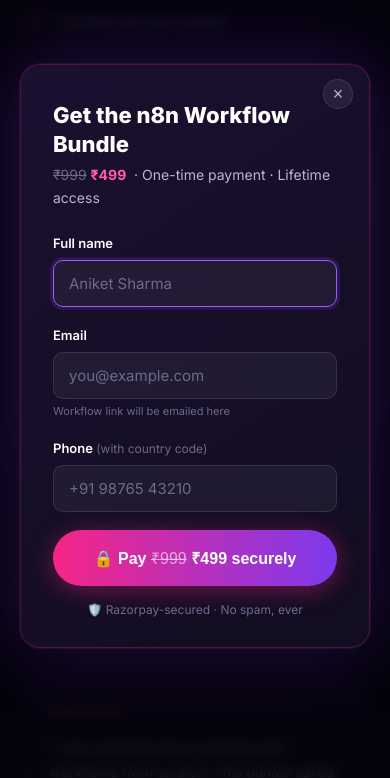
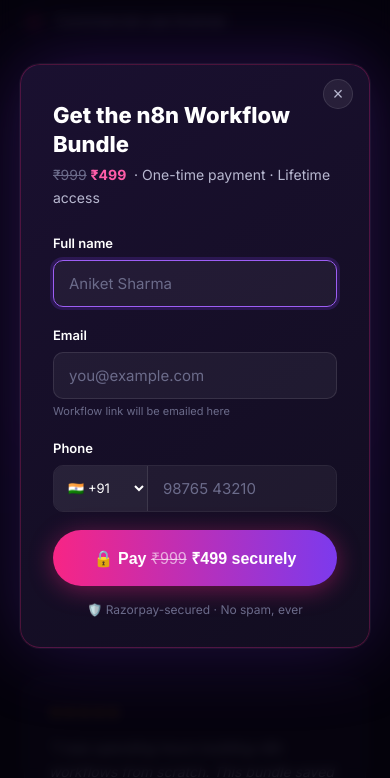
Before and after one commit to aimdonda93-creator/n8n-vault, a website: page index.html in a window 390 px wide. Both pictures are taken after a click on the button "Unlock the Bundle →". Shown: the part 5362-6140 px from the top of the page. Drawn offline with Linux system fonts and the light colour scheme.

Commit message:
Add country code dropdown to phone field, default +91

```diff
--- a/assets/css/style.css
+++ b/assets/css/style.css
@@ -1001,6 +1001,49 @@ ul { list-style: none; }
   margin-top: -2px;
 }
 
+/* Phone input with country code dropdown */
+.phone-input-wrap {
+  display: flex;
+  gap: 0;
+  border: 1px solid rgba(255,255,255,0.1);
+  border-radius: 10px;
+  overflow: hidden;
+  transition: border-color 0.2s, box-shadow 0.2s;
+}
+.phone-input-wrap:focus-within {
+  border-color: var(--purple-light);
+  box-shadow: 0 0 0 3px rgba(124, 58, 237, 0.2);
+}
+.phone-code-select {
+  background: rgba(255,255,255,0.08);
+  border: none;
+  border-right: 1px solid rgba(255,255,255,0.1);
+  color: var(--text);
+  font-size: 13px;
+  font-family: var(--font-body);
+  padding: 0 10px;
+  cursor: pointer;
+  outline: none;
+  flex-shrink: 0;
+  min-width: 90px;
+  appearance: auto;
+}
+.phone-code-select option {
+  background: #1a1030;
+  color: #fff;
+}
+.phone-input-wrap input[type="tel"] {
+  background: rgba(255,255,255,0.05);
+  border: none;
+  border-radius: 0;
+  box-shadow: none;
+  flex: 1;
+}
+.phone-input-wrap input[type="tel"]:focus {
+  border-color: transparent;
+  box-shadow: none;
+}
+
 /* Pay button */
 .btn-pay {
   width: 100%;
--- a/assets/js/main.js
+++ b/assets/js/main.js
@@ -75,9 +75,11 @@ form.addEventListener('submit', async (e) => {
   e.preventDefault();
   if (!validateForm()) return;
 
-  const name  = document.getElementById('buyer-name').value.trim();
-  const email = document.getElementById('buyer-email').value.trim();
-  const phone = document.getElementById('buyer-phone').value.trim();
+  const name      = document.getElementById('buyer-name').value.trim();
+  const email     = document.getElementById('buyer-email').value.trim();
+  const phoneCode = document.getElementById('buyer-phone-code').value;
+  const phoneNum  = document.getElementById('buyer-phone').value.trim();
+  const phone     = phoneNum ? `${phoneCode}${phoneNum.replace(/\s+/g, '')}` : '';
 
   setPayBtnLoading(true);
   showModalStatus('', '');
--- a/index.html
+++ b/index.html
@@ -441,8 +441,32 @@
         <span class="form-hint">Workflow link will be emailed here</span>
       </div>
       <div class="form-group">
-        <label for="buyer-phone">Phone <span class="form-optional">(with country code)</span></label>
-        <input type="tel" id="buyer-phone" placeholder="+91 98765 43210" autocomplete="tel" />
+        <label for="buyer-phone">Phone</label>
+        <div class="phone-input-wrap">
+          <select id="buyer-phone-code" class="phone-code-select" autocomplete="tel-country-code">
+            <option value="+91" selected>🇮🇳 +91</option>
+            <option value="+1">🇺🇸 +1</option>
+            <option value="+44">🇬🇧 +44</option>
+            <option value="+61">🇦🇺 +61</option>
+            <option value="+971">🇦🇪 +971</option>
+            <option value="+65">🇸🇬 +65</option>
+            <option value="+60">🇲🇾 +60</option>
+            <option value="+880">🇧🇩 +880</option>
+            <option value="+92">🇵🇰 +92</option>
+            <option value="+94">🇱🇰 +94</option>
+            <option value="+977">🇳🇵 +977</option>
+            <option value="+49">🇩🇪 +49</option>
+            <option value="+33">🇫🇷 +33</option>
+            <option value="+81">🇯🇵 +81</option>
+            <option value="+86">🇨🇳 +86</option>
+            <option value="+82">🇰🇷 +82</option>
+            <option value="+55">🇧🇷 +55</option>
+            <option value="+27">🇿🇦 +27</option>
+            <option value="+234">🇳🇬 +234</option>
+            <option value="+254">🇰🇪 +254</option>
+          </select>
+          <input type="tel" id="buyer-phone" placeholder="98765 43210" autocomplete="tel-national" />
+        </div>
       </div>
 
       <div id="modal-status" class="payment-status" style="display:none;"></div>
```
